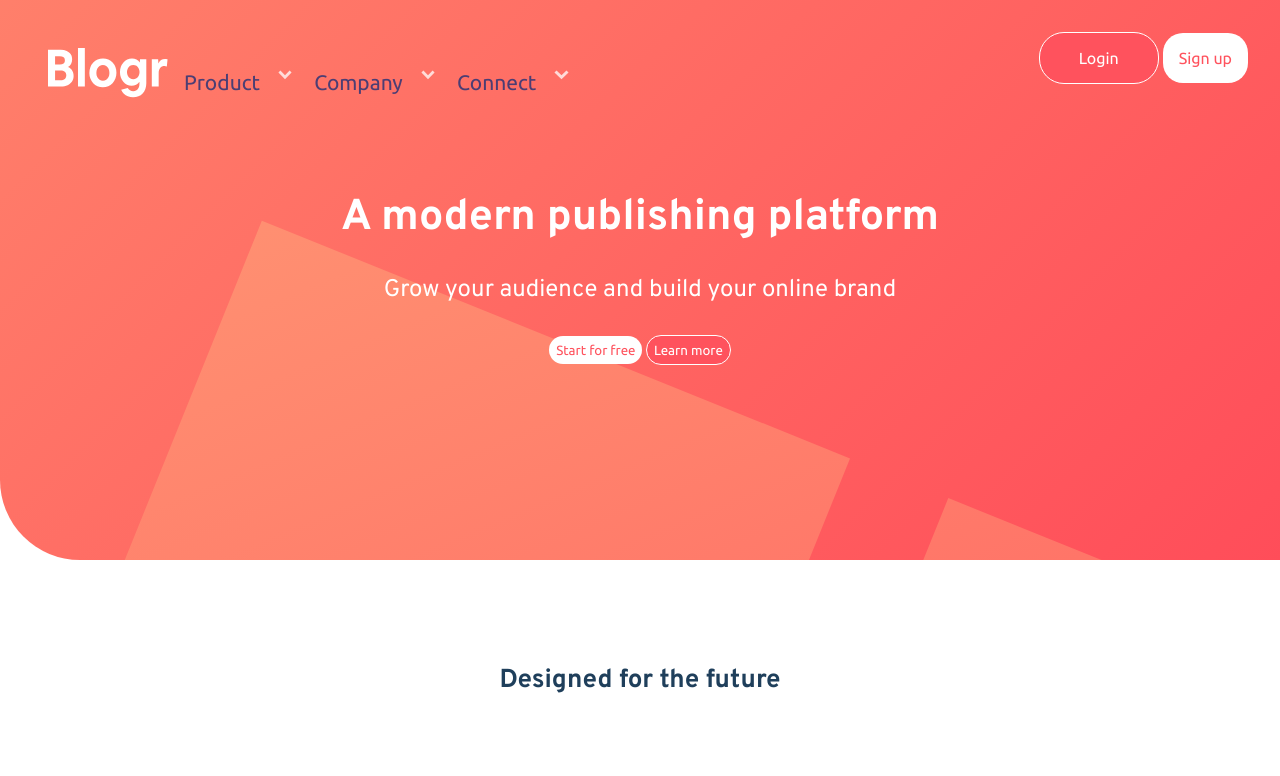
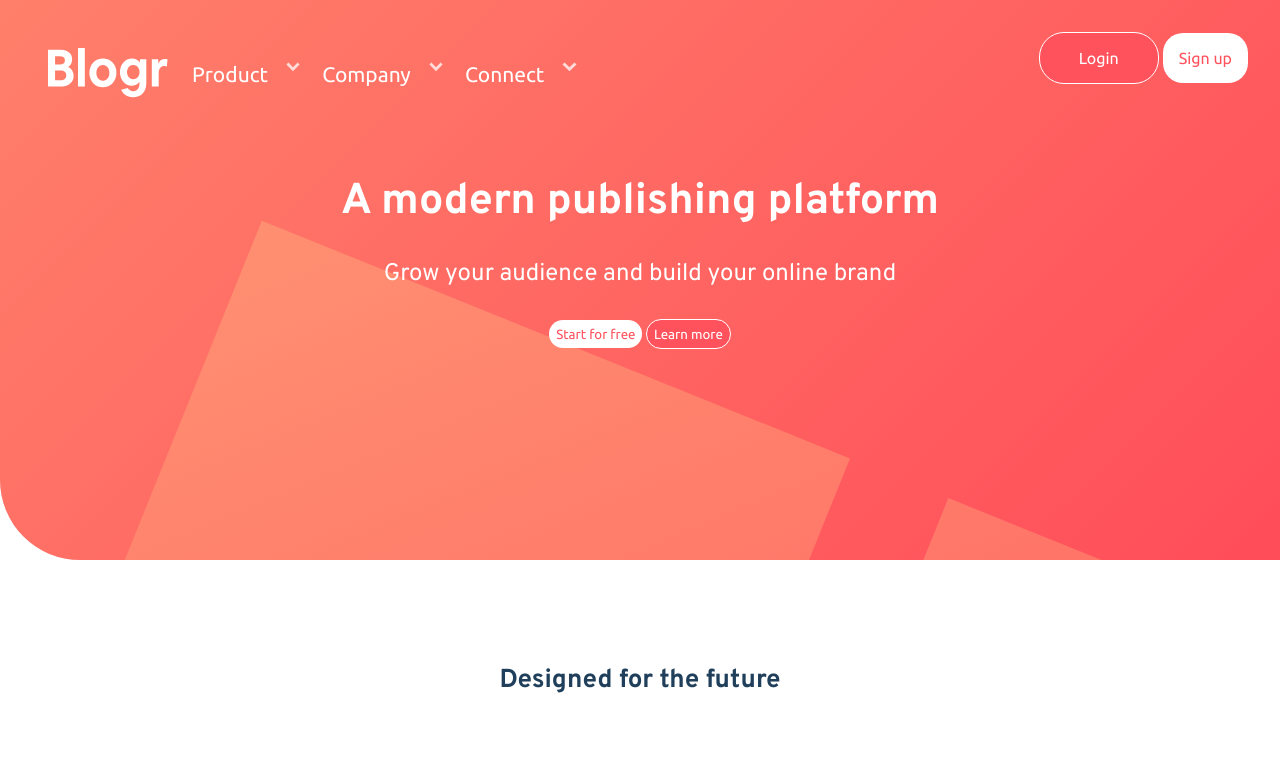
Before and after one commit to wonuola-y/blogr-landing-page, a plain HTML site: page index.html in a window 1280 px wide. Shown: the top 776 px of the page. Drawn offline with Linux system fonts and the light colour scheme.

Commit message:
Update style.css

```diff
--- a/style.css
+++ b/style.css
@@ -308,6 +308,7 @@ justify-content: center;
     }
 }
 @media  screen and (min-width: 850px) {
+
   .logo{
       width: 120px;
       height: 50px;
@@ -355,6 +356,8 @@ justify-content: center;
         display: none
     }
     nav{
+    margin: -0.5em;
+    padding-left: 1em;
         display: flex;
     }
 
@@ -404,6 +407,7 @@ justify-content: center;
        }
        .drop{
            font-size: 21px;
+           color: white !important;
        }
     .arrow{
         display: block;
```
